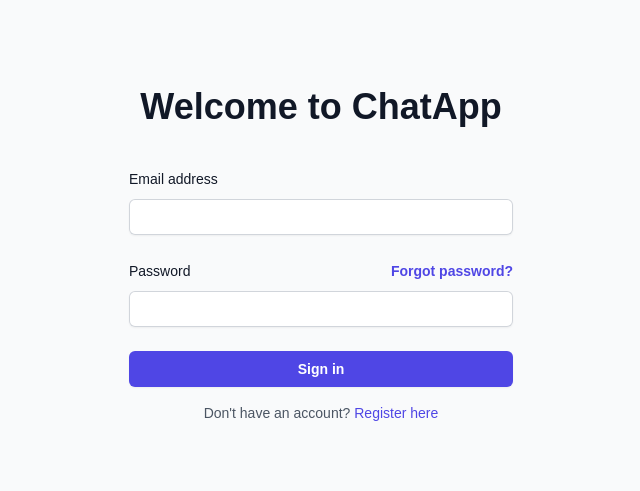
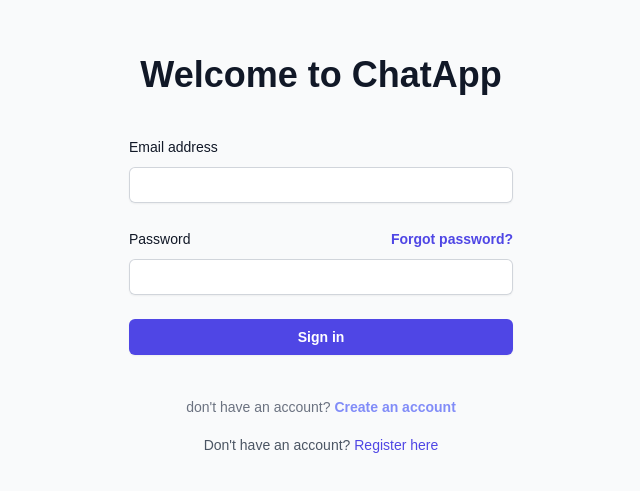
Before and after one commit to kayp514/firebase-auth-data, a Next.js app: page / in a window 1280 px wide. Shown: the part 145-636 px from the top of the page, without its empty margins (319-959 px from the left). Built offline with nearby package versions, Linux system fonts and the light colour scheme; no server answers.

Commit message:
change #3 create account button

```diff
--- a/src/app/(auth)/login/login-form.tsx
+++ b/src/app/(auth)/login/login-form.tsx
@@ -3,13 +3,14 @@
 import { useState } from 'react'
 import { useRouter } from 'next/navigation'
 import { signIn } from '@/app/lib/auth'
+import { useTheme } from 'next-themes'
 
 export default function LoginForm() {
   const [email, setEmail] = useState('')
   const [password, setPassword] = useState('')
   const [error, setError] = useState('')
   const router = useRouter()
-
+  const { theme } = useTheme()
   const handleSubmit = async (e: React.FormEvent) => {
     e.preventDefault()
     setError('')
@@ -38,7 +39,7 @@ export default function LoginForm() {
               required
               value={email}
               onChange={(e) => setEmail(e.target.value)}
-              className="block w-full rounded-md border-0 py-1.5 text-gray-900 shadow-sm ring-1 ring-inset ring-gray-300 placeholder:text-gray-400 focus:ring-2 focus:ring-inset focus:ring-indigo-600 sm:text-sm sm:leading-6"
+              className={`block w-full rounded-md border-0 py-1.5  shadow-sm ring-1 ring-inset   focus:ring-2 focus:ring-inset  sm:text-sm sm:leading-6 ${theme === 'dark' ? 'bg-white/5 text-white ring-white/10 focus:ring-indigo-500' : 'text-gray-900 ring-gray-300 placeholder:text-gray-400 focus:ring-indigo-600'}`}
             />
           </div>
         </div>
@@ -63,7 +64,7 @@ export default function LoginForm() {
               required
               value={password}
               onChange={(e) => setPassword(e.target.value)}
-              className="block w-full rounded-md border-0 py-1.5 text-gray-900 shadow-sm ring-1 ring-inset ring-gray-300 placeholder:text-gray-400 focus:ring-2 focus:ring-inset focus:ring-indigo-600 sm:text-sm sm:leading-6"
+              className={`block w-full rounded-md border-0 py-1.5  shadow-sm ring-1 ring-inset   focus:ring-2 focus:ring-inset  sm:text-sm sm:leading-6 ${theme === 'dark' ? 'bg-white/5 ring-white/10 focus:ring-indigo-500' : 'text-gray-900 ring-gray-300 placeholder:text-gray-400 focus:ring-indigo-600'}`}
             />
           </div>
         </div>
@@ -79,7 +80,12 @@ export default function LoginForm() {
           </button>
         </div>
       </form>
-
+      <p className={`mt-10 text-center text-sm  ${theme === 'dark' ? 'text-gray-400' : 'text-gray-500'}`}>
+            don't have an account?{' '}
+            <a href="#" className="font-semibold leading-6 text-indigo-400 hover:text-indigo-300">
+              Create an account
+            </a>
+          </p>
     </div>
   )
 }
```
